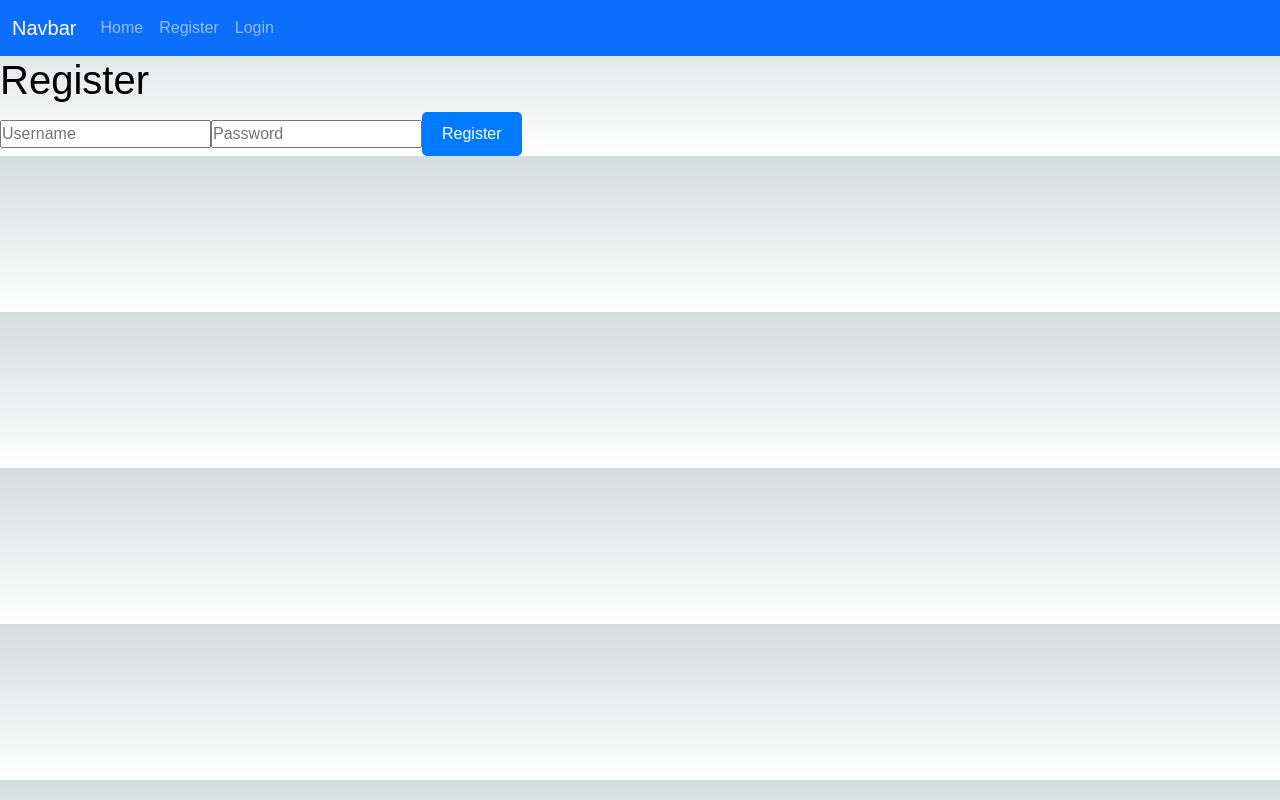
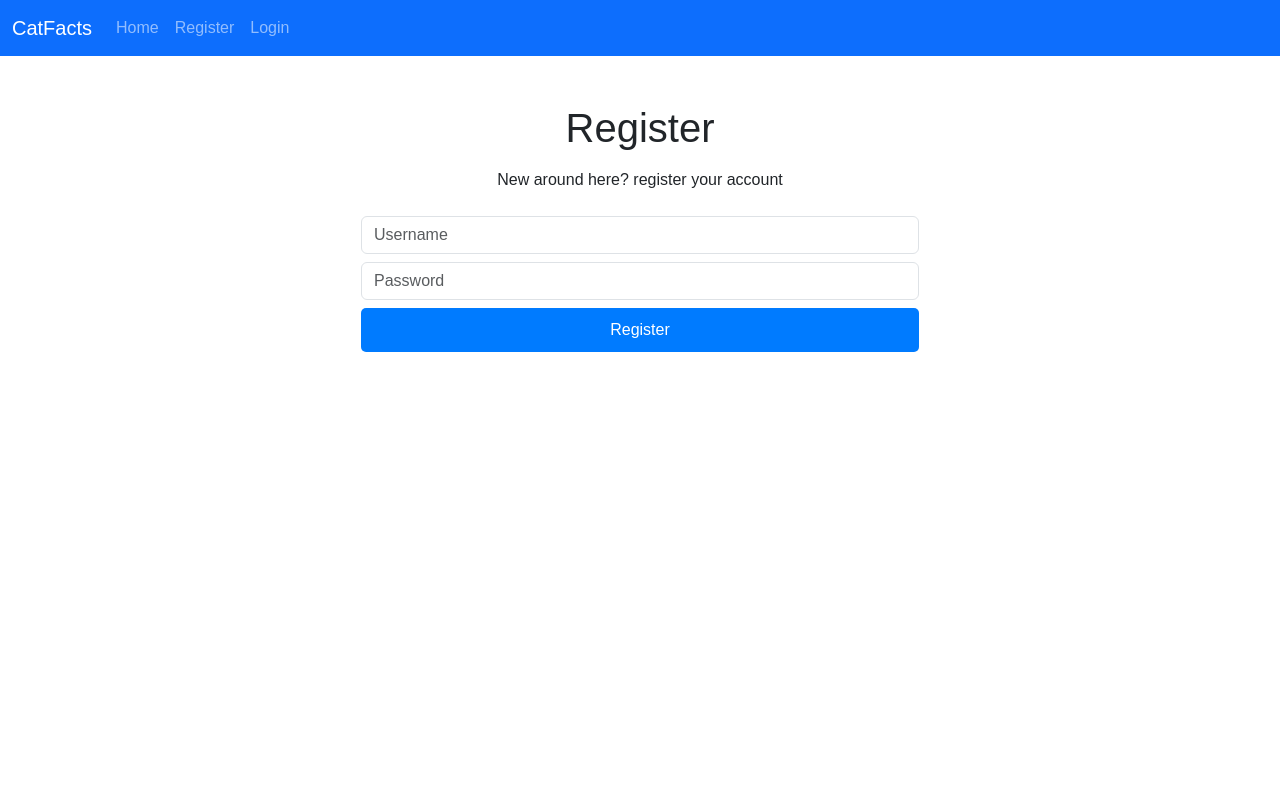
Before and after one commit to altf4m88/onboarding-test-app-frontend, a Next.js app: page /register in a window 1280 px wide. Built offline with nearby package versions, Linux system fonts and the light colour scheme.

Commit message:
add auth context

```diff
--- a/components/Navbar.tsx
+++ b/components/Navbar.tsx
@@ -1,19 +1,14 @@
 import Link from 'next/link';
 import { useRouter } from 'next/router';
 import { useEffect, useState } from 'react';
+import { useAuth } from '../context/AuthContext';
 
 const Navbar: React.FC = () => {
   const router = useRouter();
-  const [isAuthenticated, setIsAuthenticated] = useState(false);
-
-  useEffect(() => {
-    const token = localStorage.getItem('token');
-    setIsAuthenticated(!!token);
-  }, []);
+  const {isAuthenticated, logout} = useAuth();
 
   const handleLogout = () => {
-    localStorage.removeItem('token');
-    setIsAuthenticated(false);
+    logout();
     router.push('/login');
   };
 
@@ -21,7 +16,7 @@ const Navbar: React.FC = () => {
     <>
       <nav className="navbar navbar-expand-lg bg-primary" data-bs-theme="dark">
         <div className="container-fluid">
-          <a className="navbar-brand" href="#">Navbar</a>
+          <a className="navbar-brand" href="#">CatFacts</a>
           <button className="navbar-toggler" type="button" data-bs-toggle="collapse" data-bs-target="#navbarColor01" aria-controls="navbarColor01" aria-expanded="false" aria-label="Toggle navigation">
             <span className="navbar-toggler-icon"></span>
           </button>
--- /dev/null
+++ b/context/AuthContext.tsx
@@ -0,0 +1,41 @@
+import React, { createContext, useState, useContext, useEffect } from 'react';
+
+interface AuthContextType {
+  isAuthenticated: boolean;
+  login: () => void;
+  logout: () => void;
+}
+
+const AuthContext = createContext<AuthContextType | undefined>(undefined);
+
+export const AuthProvider: React.FC = ({ children }) => {
+  const [isAuthenticated, setIsAuthenticated] = useState<boolean>(false);
+
+  useEffect(() => {
+    const token = localStorage.getItem('token');
+    setIsAuthenticated(!!token);
+  }, []);
+
+  const login = () => {
+    setIsAuthenticated(true);
+  };
+
+  const logout = () => {
+    localStorage.removeItem('token');
+    setIsAuthenticated(false);
+  };
+
+  return (
+    <AuthContext.Provider value={{ isAuthenticated, login, logout }}>
+      {children}
+    </AuthContext.Provider>
+  );
+};
+
+export const useAuth = () => {
+  const context = useContext(AuthContext);
+  if (context === undefined) {
+    throw new Error('useAuth must be used within an AuthProvider');
+  }
+  return context;
+};
--- a/pages/_app.tsx
+++ b/pages/_app.tsx
@@ -2,12 +2,15 @@ import 'bootstrap/dist/css/bootstrap.min.css'; // Import Bootstrap CSS
 import { AppProps } from 'next/app';
 import Layout from '../components/layout';
 import '../styles/globals.css';
+import { AuthProvider } from '../context/AuthContext';
 
 const MyApp = ({ Component, pageProps }: AppProps) => {
   return (
-    <Layout>
-      <Component {...pageProps} />
-    </Layout>
+    <AuthProvider>
+      <Layout>
+        <Component {...pageProps} />
+      </Layout>
+    </AuthProvider>
   );
 };
 
--- a/pages/index.tsx
+++ b/pages/index.tsx
@@ -41,13 +41,13 @@ const Home: React.FC = () => {
     <ProtectedRoute>
       <div className="container">
         <h1>Cat Facts</h1>
-        <Image src={catImage} alt="Cat" height={300} /> {/* Local image */}
+        <Image src={catImage} alt="Cat" height={300} />
+        <button onClick={fetchCatFacts}>Get New Cat Facts</button>
         {catFacts.map((fact) => (
           <div key={fact._id} className="cat-fact">
             {fact.text}
           </div>
         ))}
-        <button onClick={fetchCatFacts}>Get New Cat Facts</button>
       </div>
     </ProtectedRoute>
   );
--- a/pages/register.tsx
+++ b/pages/register.tsx
@@ -1,11 +1,13 @@
 import { useState } from 'react';
 import { useRouter } from 'next/router';
 import Navbar from '../components/Navbar';
+import { useAuth } from '@/context/AuthContext';
 
 const Register: React.FC = () => {
   const router = useRouter();
   const [username, setUsername] = useState('');
   const [password, setPassword] = useState('');
+  const { login } = useAuth();
 
   const handleRegister = async () => {
     const response = await fetch('http://localhost:3000/auth/register', {
@@ -17,6 +19,7 @@ const Register: React.FC = () => {
     });
 
     if (response.ok) {
+      login();
       router.push('/login');
     } else {
       // Handle error
@@ -25,21 +28,26 @@ const Register: React.FC = () => {
   };
 
   return (
-    <div>
+    <div className='container'>
+      <div className='h-50 w-50 d-flex flex-column gap-2 mt-5'>
         <h1>Register</h1>
+        <p>New around here? register your account</p>
         <input
           type="text"
           placeholder="Username"
           value={username}
+          className='form-control'
           onChange={(e) => setUsername(e.target.value)}
         />
         <input
           type="password"
           placeholder="Password"
           value={password}
+          className='form-control'
           onChange={(e) => setPassword(e.target.value)}
         />
         <button onClick={handleRegister}>Register</button>
+      </div>
     </div>
   );
 };
--- a/styles/globals.css
+++ b/styles/globals.css
@@ -1,78 +1,3 @@
-:root {
-  --max-width: 1100px;
-  --border-radius: 12px;
-  --font-mono: ui-monospace, Menlo, Monaco, "Cascadia Mono", "Segoe UI Mono",
-    "Roboto Mono", "Oxygen Mono", "Ubuntu Monospace", "Source Code Pro",
-    "Fira Mono", "Droid Sans Mono", "Courier New", monospace;
-
-  --foreground-rgb: 0, 0, 0;
-  --background-start-rgb: 214, 219, 220;
-  --background-end-rgb: 255, 255, 255;
-
-  --primary-glow: conic-gradient(
-    from 180deg at 50% 50%,
-    #16abff33 0deg,
-    #0885ff33 55deg,
-    #54d6ff33 120deg,
-    #0071ff33 160deg,
-    transparent 360deg
-  );
-  --secondary-glow: radial-gradient(
-    rgba(255, 255, 255, 1),
-    rgba(255, 255, 255, 0)
-  );
-
-  --tile-start-rgb: 239, 245, 249;
-  --tile-end-rgb: 228, 232, 233;
-  --tile-border: conic-gradient(
-    #00000080,
-    #00000040,
-    #00000030,
-    #00000020,
-    #00000010,
-    #00000010,
-    #00000080
-  );
-
-  --callout-rgb: 238, 240, 241;
-  --callout-border-rgb: 172, 175, 176;
-  --card-rgb: 180, 185, 188;
-  --card-border-rgb: 131, 134, 135;
-}
-
-@media (prefers-color-scheme: dark) {
-  :root {
-    --foreground-rgb: 255, 255, 255;
-    --background-start-rgb: 0, 0, 0;
-    --background-end-rgb: 0, 0, 0;
-
-    --primary-glow: radial-gradient(rgba(1, 65, 255, 0.4), rgba(1, 65, 255, 0));
-    --secondary-glow: linear-gradient(
-      to bottom right,
-      rgba(1, 65, 255, 0),
-      rgba(1, 65, 255, 0),
-      rgba(1, 65, 255, 0.3)
-    );
-
-    --tile-start-rgb: 2, 13, 46;
-    --tile-end-rgb: 2, 5, 19;
-    --tile-border: conic-gradient(
-      #ffffff80,
-      #ffffff40,
-      #ffffff30,
-      #ffffff20,
-      #ffffff10,
-      #ffffff10,
-      #ffffff80
-    );
-
-    --callout-rgb: 20, 20, 20;
-    --callout-border-rgb: 108, 108, 108;
-    --card-rgb: 100, 100, 100;
-    --card-border-rgb: 200, 200, 200;
-  }
-}
-
 * {
   box-sizing: border-box;
   padding: 0;
@@ -85,25 +10,9 @@ body {
   overflow-x: hidden;
 }
 
-body {
-  color: rgb(var(--foreground-rgb));
-  background: linear-gradient(
-      to bottom,
-      transparent,
-      rgb(var(--background-end-rgb))
-    )
-    rgb(var(--background-start-rgb));
-}
-
 a {
   color: inherit;
   text-decoration: none;
-}
-
-@media (prefers-color-scheme: dark) {
-  html {
-    color-scheme: dark;
-  }
 }
 
 body {
```
Also changed, not shown: pages/login.tsx (+10 -2 lines). Lines whose indentation alone changed are shown as unchanged.
